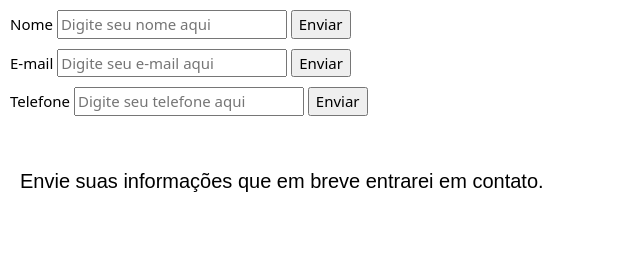
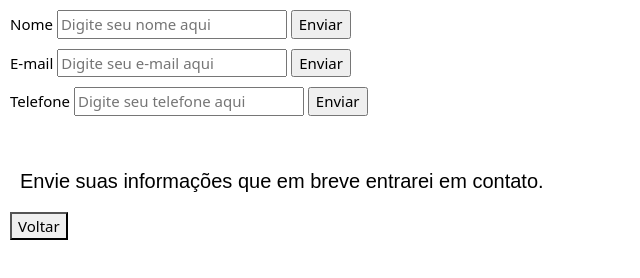
Before and after one commit to roseuljunior/curriculumRoseul, a plain HTML site: page contact.html in a window 1280 px wide. Shown: the whole page, without its empty margins (0-640 px from the left). Drawn offline with nearby package versions, Linux system fonts and the light colour scheme.

Commit message:
mudança html

```diff
--- a/contact.html
+++ b/contact.html
@@ -32,6 +32,7 @@
                 <input type="number" id="phoneNumber" placeholder="Digite seu telefone aqui">
                 <input type="submit" value="Enviar" onclick="savePhoneNumber(event)">
                 <p>Envie suas informações que em breve entrarei em contato.</p>
+                <button onclick="goBackPage()">Voltar</button>
             </section>
         </form>
         <script src="https://cdn.jsdelivr.net/npm/bootstrap@5.1.3/dist/js/bootstrap.bundle.min.js" integrity="sha384-ka7Sk0Gln4gmtz2MlQnikT1wXgYsOg+OMhuP+IlRH9sENBO0LRn5q+8nbTov4+1p" crossorigin="anonymous"></script>
--- a/js/scripts.js
+++ b/js/scripts.js
@@ -113,3 +113,9 @@ function savePhoneNumber(event) {
     document.getElementById('phoneNumber').value=''
     console.log(phoneNumber)
 }
+
+function goBackPage() {
+    window.history.back()
+}
+
+goBackPage()
```
